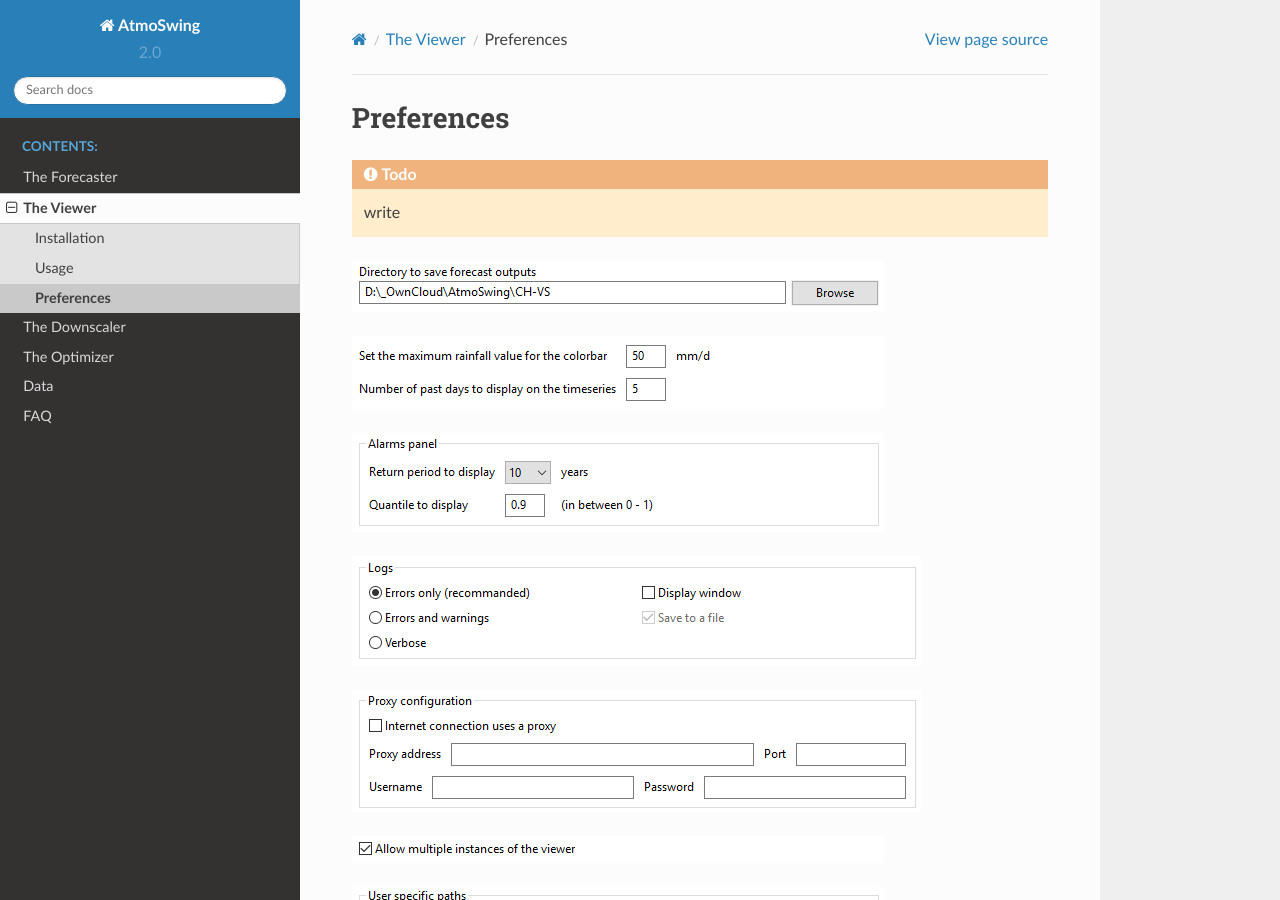
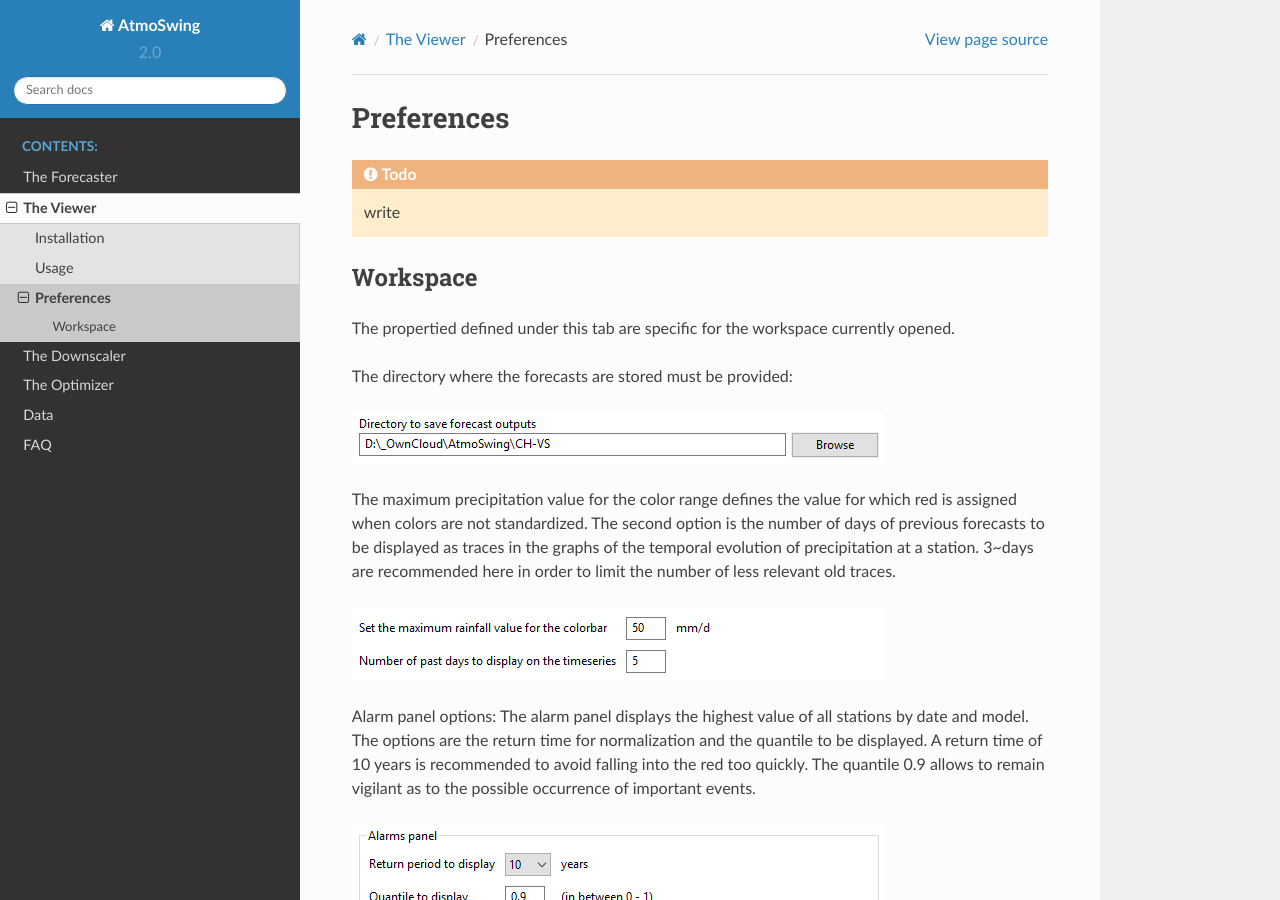
Before and after one commit to atmoswing/atmoswing-user-manual, a Sphinx documentation site: the page built from docs/app-viewer/preferences.rst, in a window 1280 px wide and 900 px high. Built offline with Sphinx 7.4.7 and the Read the Docs theme 2.0.0, drawn with Linux system fonts in a browser that asks for light colours; pages that are not in the unit, such as notebooks, are missing from menus.

Commit message:
Update preferences.rst

```diff
--- a/docs/app-viewer/preferences.rst
+++ b/docs/app-viewer/preferences.rst
@@ -3,9 +3,20 @@
 
 .. todo:: write
 
+Workspace
+---------
+
+The propertied defined under this tab are specific for the workspace currently opened.
+
+The directory where the forecasts are stored must be provided:
+
 .. image:: img/preferences-viewer-dir.png
 
+The maximum precipitation value for the color range defines the value for which red is assigned when colors are not standardized. The second option is the number of days of previous forecasts to be displayed as traces in the graphs of the temporal evolution of precipitation at a station. 3~days are recommended here in order to limit the number of less relevant old traces.
+
 .. image:: img/preferences-viewer-displayoptions.png
+
+Alarm panel options: The alarm panel displays the highest value of all stations by date and model. The options are the return time for normalization and the quantile to be displayed. A return time of 10 years is recommended to avoid falling into the red too quickly. The quantile 0.9 allows to remain vigilant as to the possible occurrence of important events.
 
 .. image:: img/preferences-viewer-alarmspanel.png
 
```
